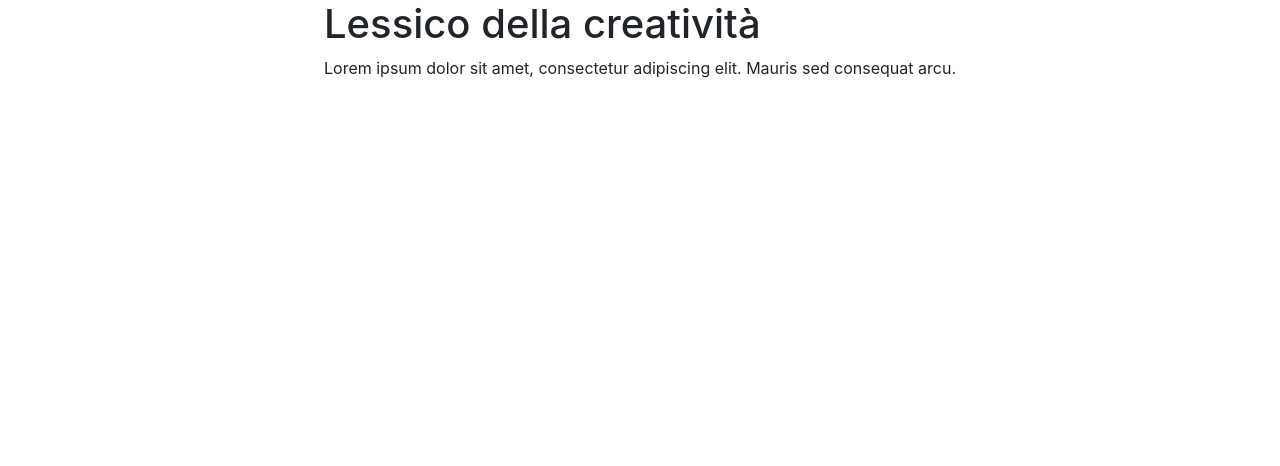
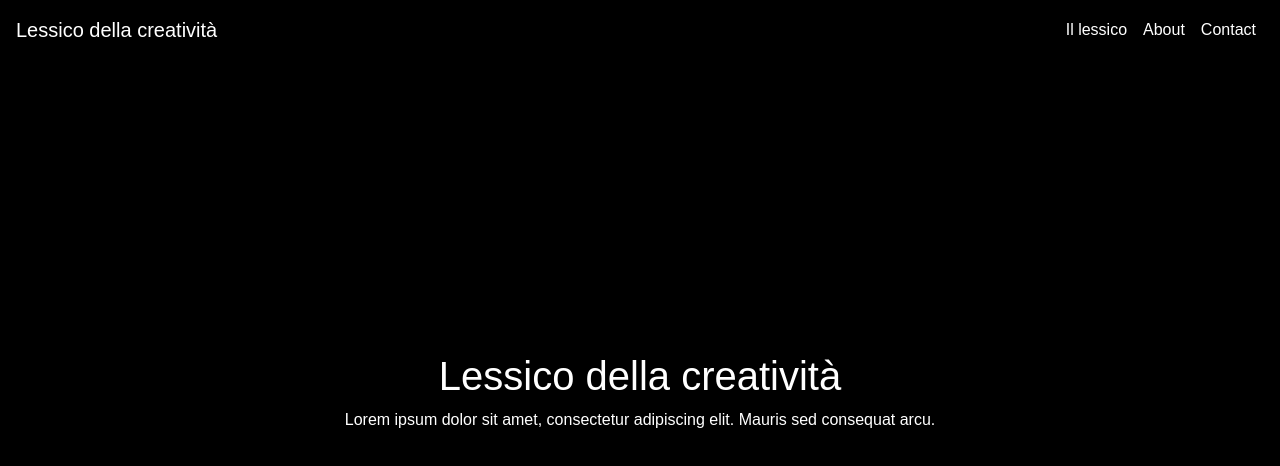
Before and after one commit to Fran-cesca/lessico.github.io, a plain HTML site: page index.html in a window 1280 px wide. Drawn offline with nearby package versions, Linux system fonts and the light colour scheme.

Commit message:
Update index.html

```diff
--- a/index.html
+++ b/index.html
@@ -5,7 +5,7 @@
     <meta name="viewport" content="width=device-width, initial-scale=1.0">
     <title>Lessico della creatività</title>
     <link href="https://maxcdn.bootstrapcdn.com/bootstrap/4.5.2/css/bootstrap.min.css" rel="stylesheet">
-    <link rel="stylesheet" href="stylesprova.css">
+    <link rel="stylesheet" href="styles.css">
 </head>
 <body>
     <header>
```
